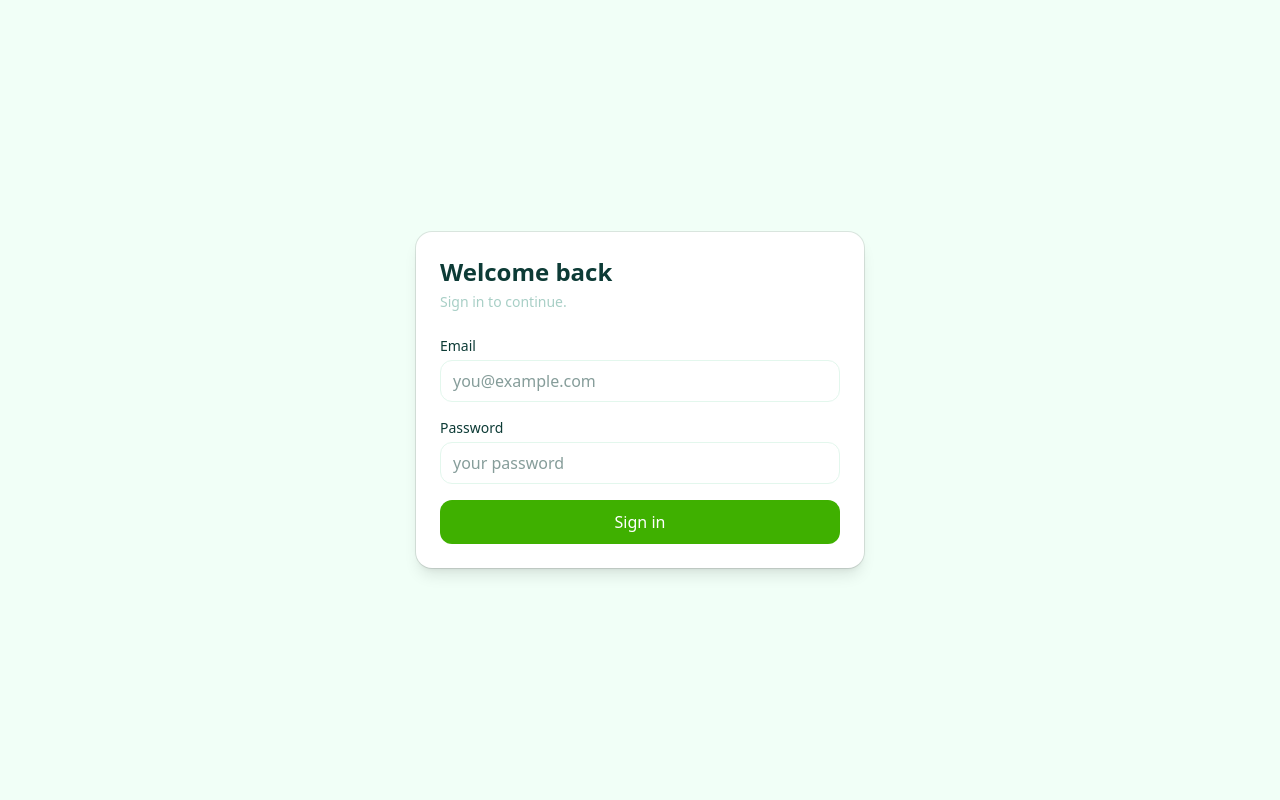
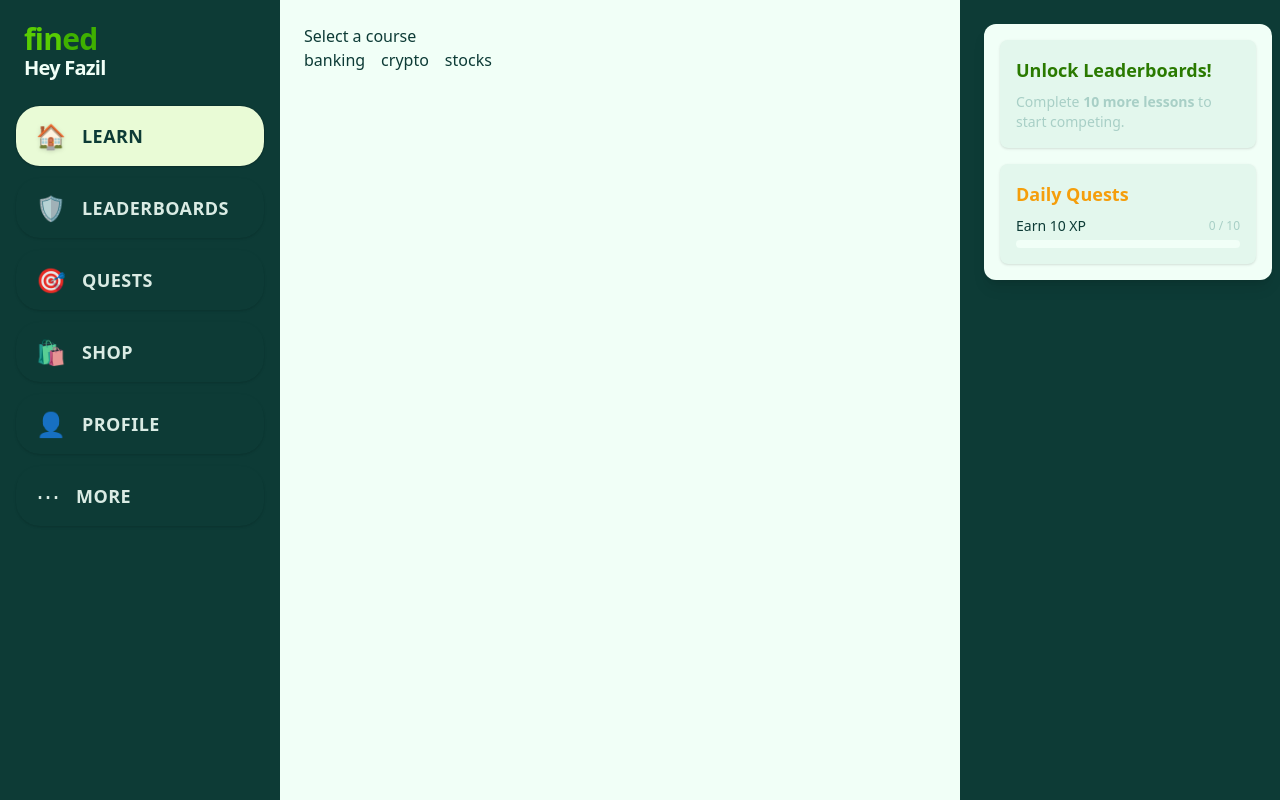
Before and after one commit to Fazilpadaniya2/fin-ed, a React (Vite) app in the folder client/client/: page /dashboard in a window 1280 px wide. Before the commit this address led to /login. Built offline with nearby package versions, Linux system fonts and the light colour scheme; no server answers.

Commit message:
dashboard settup complete

```diff
--- a/client/client/src/App.css
+++ b/client/client/src/App.css
@@ -41,12 +41,3 @@
   --color-brand-500: #66DD0A;
   --color-brand-600: #58CC02;
 }
-
-:root{
-  --c-coral:    #FF6B6B; /* coral pink */
-  --c-peach:    #FFC6A8; /* peach */
-  --c-cream:    #FFF4E6; /* cream */
-  --c-brown:    #6B4F4F; /* brownish */
-  --c-rose:     #C44569; /* deep rose */
-  --c-ink:      #1F1F1F; /* neutral text */
-}
--- a/client/client/src/components/layout/Navbar.jsx
+++ b/client/client/src/components/layout/Navbar.jsx
@@ -22,6 +22,7 @@ export default function Navbar() {
         <div className="text-3xl font-extrabold tracking-tight leading-none">
           <span className="text-brand-500">fin</span>
           <span className="text-brand-600">ed</span>
+          <h3 className="text-xl">Hey Fazil</h3>
         </div>
       </div>
 
--- /dev/null
+++ b/client/client/src/components/layout/RightSidebar.jsx
@@ -0,0 +1,50 @@
+import React from "react";
+
+export default function RightSidebar() {
+  return (
+    <aside className="w-72 flex flex-col gap-4 p-4 bg-[var(--color-neutral-50)] text-[var(--color-neutral-900)] rounded-xl shadow-lg">
+      {/* Unlock Leaderboards */}
+      <div className="bg-[var(--color-neutral-100)] p-4 rounded-lg shadow-sm">
+        <h3 className="font-semibold text-lg text-[var(--color-brand-700)] mb-2">
+          Unlock Leaderboards!
+        </h3>
+        <p className="text-sm text-[var(--color-neutral-500)]">
+          Complete <span className="font-semibold">10 more lessons</span> to
+          start competing.
+        </p>
+      </div>
+
+      {/* Daily Quests */}
+      <div className="bg-[var(--color-neutral-100)] p-4 rounded-lg shadow-sm">
+        <h3 className="font-semibold text-lg text-[var(--color-accent-600)] mb-2">
+          Daily Quests
+        </h3>
+        <div className="flex items-center justify-between mb-1">
+          <span className="text-sm">Earn 10 XP</span>
+          <span className="text-xs text-[var(--color-neutral-500)]">0 / 10</span>
+        </div>
+        <div className="w-full h-2 bg-[var(--color-neutral-50)] rounded-full overflow-hidden">
+          <div
+            className="h-full bg-[var(--color-accent-500)]"
+            style={{ width: "0%" }}
+          ></div>
+        </div>
+      </div>
+
+      {/* Create Profile
+      <div className="bg-[var(--color-neutral-100)] p-4 rounded-lg shadow-sm flex flex-col gap-3">
+        <h3 className="font-semibold text-lg">Create a profile</h3>
+        <p className="text-sm text-[var(--color-neutral-500)]">
+          Save your progress!
+        </p>
+        <button className="bg-[var(--color-brand-500)] hover:bg-[var(--color-brand-600)] text-white py-2 rounded-lg font-semibold transition">
+          Create a Profile
+        </button>
+        <button className="bg-white text-[var(--color-brand-500)] border border-[var(--color-brand-500)] hover:bg-[var(--color-brand-50)] py-2 rounded-lg font-semibold transition">
+          Sign In
+        </button>
+      </div>
+      */}
+    </aside>
+  );
+}
--- a/client/client/src/components/ui/SceneButton.jsx
+++ b/client/client/src/components/ui/SceneButton.jsx
@@ -11,7 +11,7 @@ export default function SceneButton({id, Active, click}){
       {/* inner disc */}
       <div className="grid place-items-center w-20 h-20 rounded-full bg-[#22C55E] shadow-[inset_0_-8px_0_rgba(0,0,0,0.15)]">
         {/* money icon */}
-        <svg viewBox="0 0 24 24" classNameNameName="h-8 w-8 text-white" fill="none" stroke="currentColor" strokeWidth="2" strokeLinecap="round" strokeLinejoin="round" aria-hidden="true">
+        <svg viewBox="0 0 24 24" className="h-8 w-8 text-white" fill="none" stroke="currentColor" strokeWidth="2" strokeLinecap="round" strokeLinejoin="round" aria-hidden="true">
           <path d="M12 4v16" />
           <path d="M8.5 8.5c0-1.7 1.6-2.5 3.5-2.5s3.5.8 3.5 2.5c0 1.3-.9 2-2.7 2.4l-2.1.5c-1.7.4-2.7 1-2.7 2.4 0 1.6 1.6 2.6 3.8 2.6s3.8-1 3.8-2.6" />
         </svg>
@@ -25,7 +25,7 @@ export default function SceneButton({id, Active, click}){
     <div className="p-2 rounded-full bg-[#F1F5F9]">
 
       <div className="grid place-items-center w-20 h-20 rounded-full bg-[#F1F5F9] shadow-[0_8px_0_rgba(0,0,0,0.15)]">
-        <svg viewBox="0 0 24 24" className="h-8 w-8 text-[#64748B]" fill="none" stroke="currentColor" stroke-width="2" stroke-linecap="round" stroke-linejoin="round" aria-hidden="true">
+        <svg viewBox="0 0 24 24" className="h-8 w-8 text-[#64748B]" fill="none" stroke="currentColor" strokeWidth="2" strokeLinecap="round" strokeLinejoin="round" aria-hidden="true">
           <path d="M12 4v16" />
           <path d="M8.5 8.5c0-1.7 1.6-2.5 3.5-2.5s3.5.8 3.5 2.5c0 1.3-.9 2-2.7 2.4l-2.1.5c-1.7.4-2.7 1-2.7 2.4 0 1.6 1.6 2.6 3.8 2.6s3.8-1 3.8-2.6" />
         </svg>
--- a/client/client/src/pages/Dashboard/Index.jsx
+++ b/client/client/src/pages/Dashboard/Index.jsx
@@ -1,13 +1,19 @@
 // src/pages/Dashboard/Index.jsx
 import Navbar from "../../components/layout/Navbar";
-
+import RightSidebar from "../../components/layout/RightSideBar";
+import MainScreen from '../../components/MainScreen/MainScreen.jsx'
+import { Outlet } from "react-router-dom";
 export default function Dashboard() {
   return (
     <div className="min-h-dvh flex bg-neutral-900 text-neutral-50">
       <Navbar />
+
       <main className="flex-1 bg-neutral-50 text-neutral-900 p-6">
-        {/* long content here */}
+        <Outlet />
       </main>
+      <aside className="w-80 shrink-0 p-6">
+          <RightSidebar />
+        </aside>
     </div>
   );
 }
--- a/client/client/src/routes/AppRoutes.jsx
+++ b/client/client/src/routes/AppRoutes.jsx
@@ -19,15 +19,8 @@ export default function AppRoutes() {
         <Route path="/login" element={<Login />} />
 
         {/*protected route*/}
-         <Route
-          path="/dashboard"
-          element={
-            <ProtectedRoute>
-              <Dashboard />
-            </ProtectedRoute>
-          }
-        />
-      { /*  <Route path="/dashboard" element={<Dashboard />}>
+
+       <Route path="/dashboard" element={<Dashboard />}>
           <Route index element={<MainScreen />} />
           <Route path="banking" element={<Banking />} />
           <Route path="banking/1" element={<h1>Lessong 1</h1>} />
@@ -39,7 +32,6 @@ export default function AppRoutes() {
 
 
         </Route>
-     */ }
 
       </Routes>
     </BrowserRouter>
```
